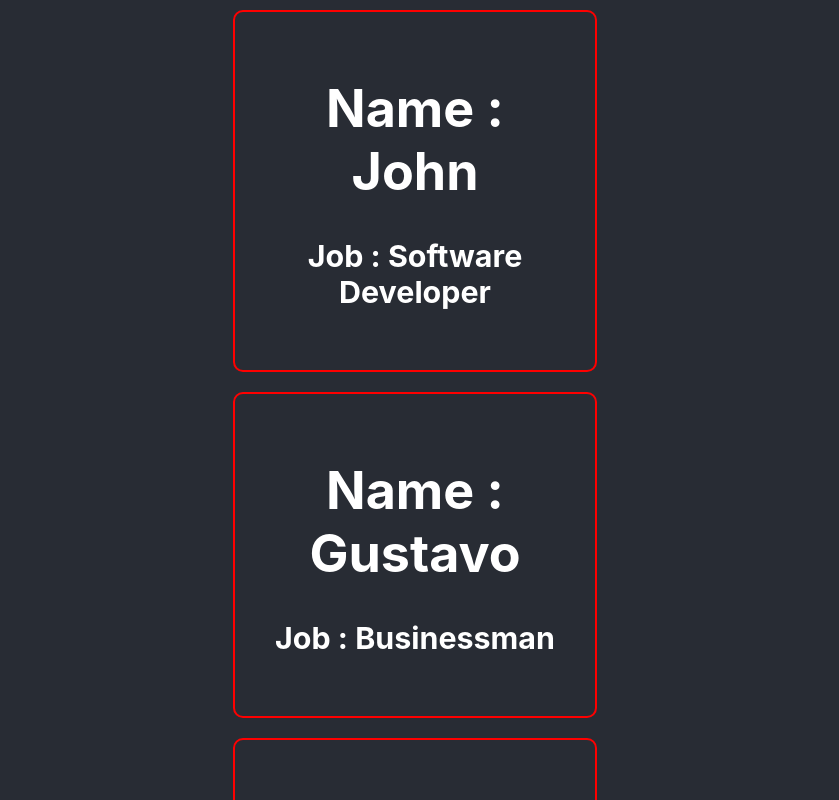
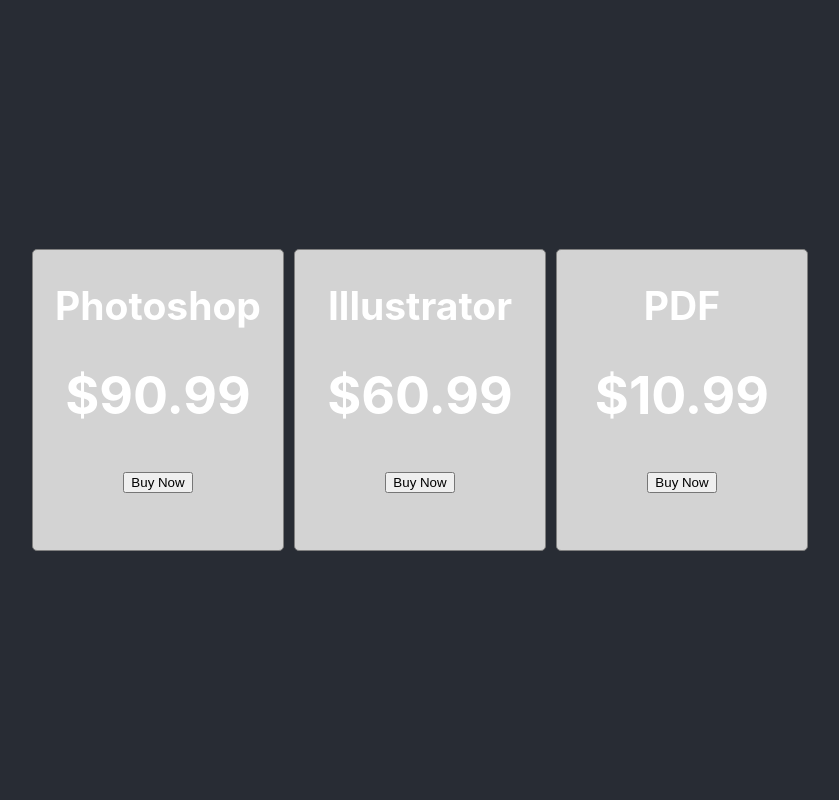
Before and after one commit to IftekharPriyo/react-core-concepts, a React (Create React App) app: page / in a window 1280 px wide. Shown: the top 800 px of the page, without its empty margins (225-1064 px from the left). Built offline with nearby package versions, Linux system fonts and the light colour scheme.

Commit message:
props from object

```diff
--- a/src/App.js
+++ b/src/App.js
@@ -3,18 +3,48 @@
 import './App.css';
 
 function App() {
+  const products = [
+    {name: 'Photoshop', price: '$90.99'},
+    {name: 'Illustrator', price: '$60.99'},
+    {name: 'PDF', price: '$10.99'}
 
+  ]
   return (
     <div className="App">
       <header className="App-header">
-
-        <Person name='John' job='Software Developer'></Person>
+        <div>
+          <Product name={products[0].name} price={products[0].price}></Product>
+          <Product name={products[1].name} price={products[1].price}></Product>
+          <Product name={products[2].name} price={products[2].price}></Product>
+        </div>
+        {/* <Person name='John' job='Software Developer'></Person>
         <Person name='Gustavo' job='Businessman'></Person>
-        <Person name='Harry' job='Data Scientist'></Person>
+        <Person name='Harry' job='Data Scientist'></Person> */}
 
       </header>
     </div>
   );
+}
+
+function Product(props){
+
+  const productStyle = {
+    border : '1px solid gray',
+    borderRadius : '5px',
+    backgroundColor : 'lightgray',
+    height : '300px',
+    width : '250px',
+    float : 'left',
+    marginLeft : '10px'
+  }
+
+  return(
+    <div style={productStyle}>
+      <h2>{props.name} </h2>
+      <h1>{props.price}</h1>
+      <button>Buy Now</button>
+    </div>
+  )
 }
 
 function Person(props){
```
